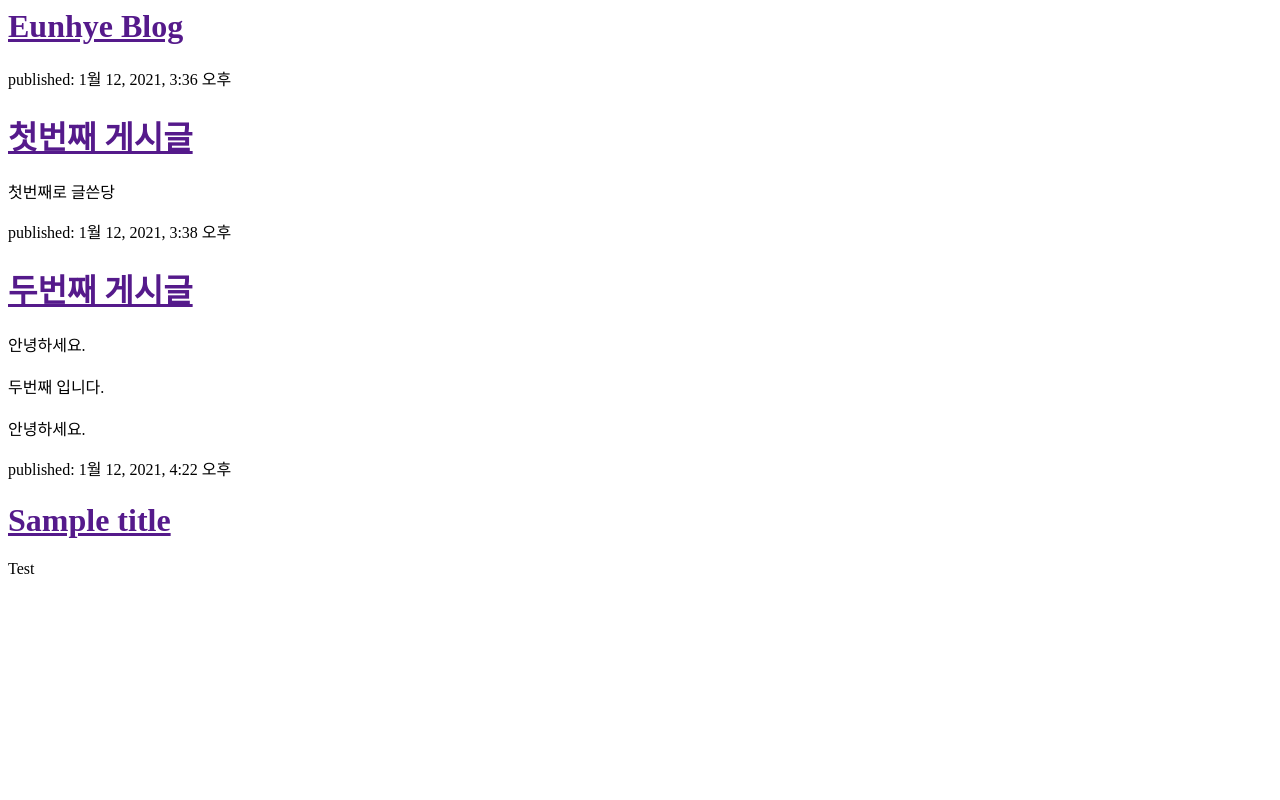
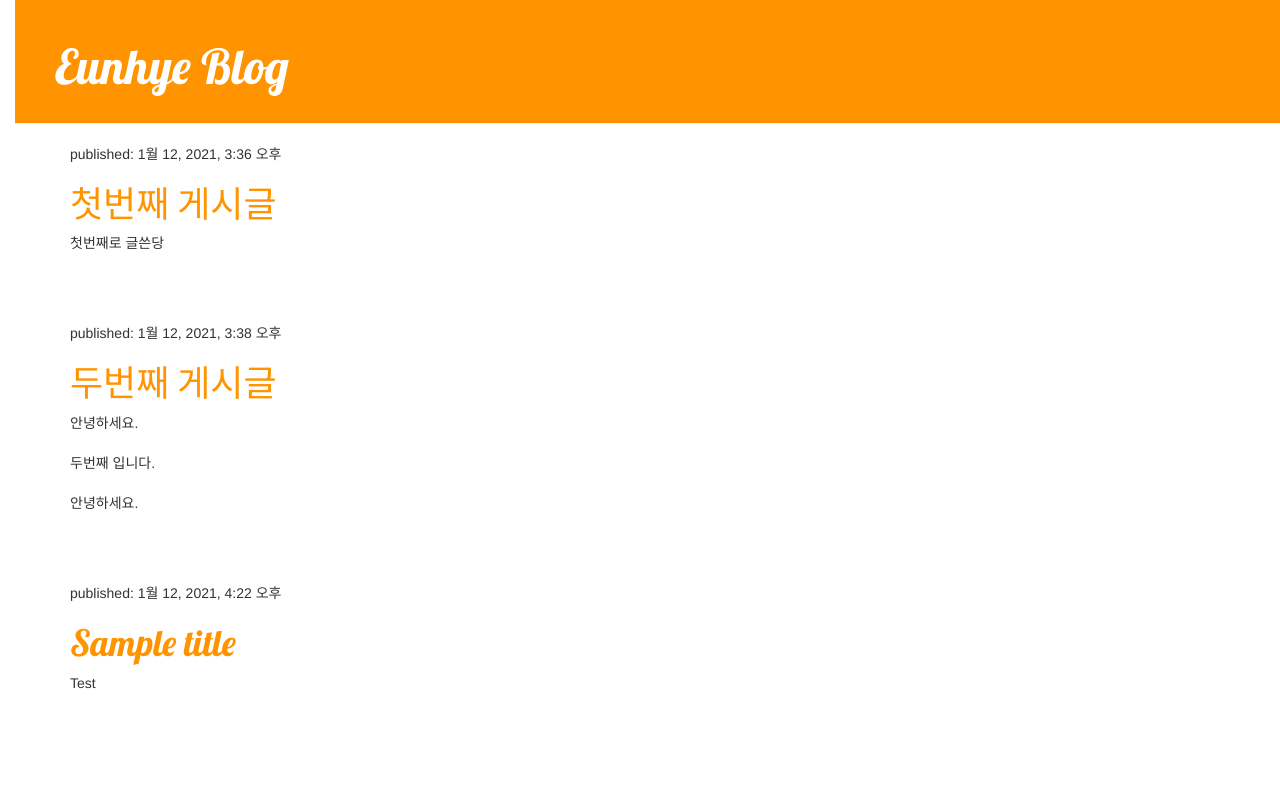
Before and after one commit to eheh10/piro14_djangogirls, a Django app: page / in a window 1280 px wide. Run offline with Django 3.2, Linux system fonts and the light colour scheme; data comes from the database, SQL or seed files in the repository; some libraries are stand-ins or nearby versions.

Commit message:
CSS - 예쁘게 만들기

```diff
--- /dev/null
+++ b/blog/static/css/blog.css
@@ -0,0 +1,65 @@
+h1 a {
+  color: #c09854;
+  font-family: "Lobster";
+}
+
+body {
+  padding-left: 15px;
+}
+
+.page-header {
+  background-color: #ff9400;
+  margin-top: 0;
+  padding: 20px 20px 20px 40px;
+}
+
+.page-header h1,
+.page-header h1 a,
+.page-header h1 a:visited,
+.page-header h1 a:active {
+  color: #ffffff;
+  font-size: 36pt;
+  text-decoration: none;
+}
+
+.content {
+  margin-left: 40px;
+}
+
+h1,
+h2,
+h3,
+h4 {
+  font-family: "Lobster", cursive;
+}
+
+.date {
+  color: #828282;
+}
+
+.save {
+  float: right;
+}
+
+.post-form textarea,
+.post-form input {
+  width: 100%;
+}
+
+.top-menu,
+.top-menu:hover,
+.top-menu:visited {
+  color: #ffffff;
+  float: right;
+  font-size: 26pt;
+  margin-right: 20px;
+}
+
+.post {
+  margin-bottom: 70px;
+}
+
+.post h1 a,
+.post h1 a:visited {
+  color: #ff9400;
+}
--- a/blog/templates/blog/post_list.html
+++ b/blog/templates/blog/post_list.html
@@ -1,17 +1,31 @@
+{% load static %}
+
 <html>
     <head>
         <title>Eunhye blog</title>
+
+        <link rel="stylesheet" href="//maxcdn.bootstrapcdn.com/bootstrap/3.2.0/css/bootstrap.min.css">
+        <link rel="stylesheet" href="//maxcdn.bootstrapcdn.com/bootstrap/3.2.0/css/bootstrap-theme.min.css">
+        <link rel="stylesheet" href="{% static 'css/blog.css' %}">
+        <link href="//fonts.googleapis.com/css?family=Lobster&subset=latin,latin-ext" rel="stylesheet" type="text/css">
     </head>
     <body>
-        <div>
+        <div class="page-header">
             <h1><a href="">Eunhye Blog</a></h1>
         </div>
-        {% for post in posts %}
-            <div>
-                <p>published: {{ post.published_date }}</p>
-                <h1><a href="">{{ post.title }}</a></h1>
-                <p>{{ post.text|linebreaksbr }}</p>
+
+        <div class="content container">
+            <div class="row">
+                <div class="col-md-8">
+                    {% for post in posts %}
+                        <div class="post">
+                            <p>published: {{ post.published_date }}</p>
+                            <h1><a href="">{{ post.title }}</a></h1>
+                            <p>{{ post.text|linebreaksbr }}</p>
+                        </div>
+                    {% endfor %}
+                </div>
             </div>
-        {% endfor %}
+        </div>
     </body>
 </html>
```
